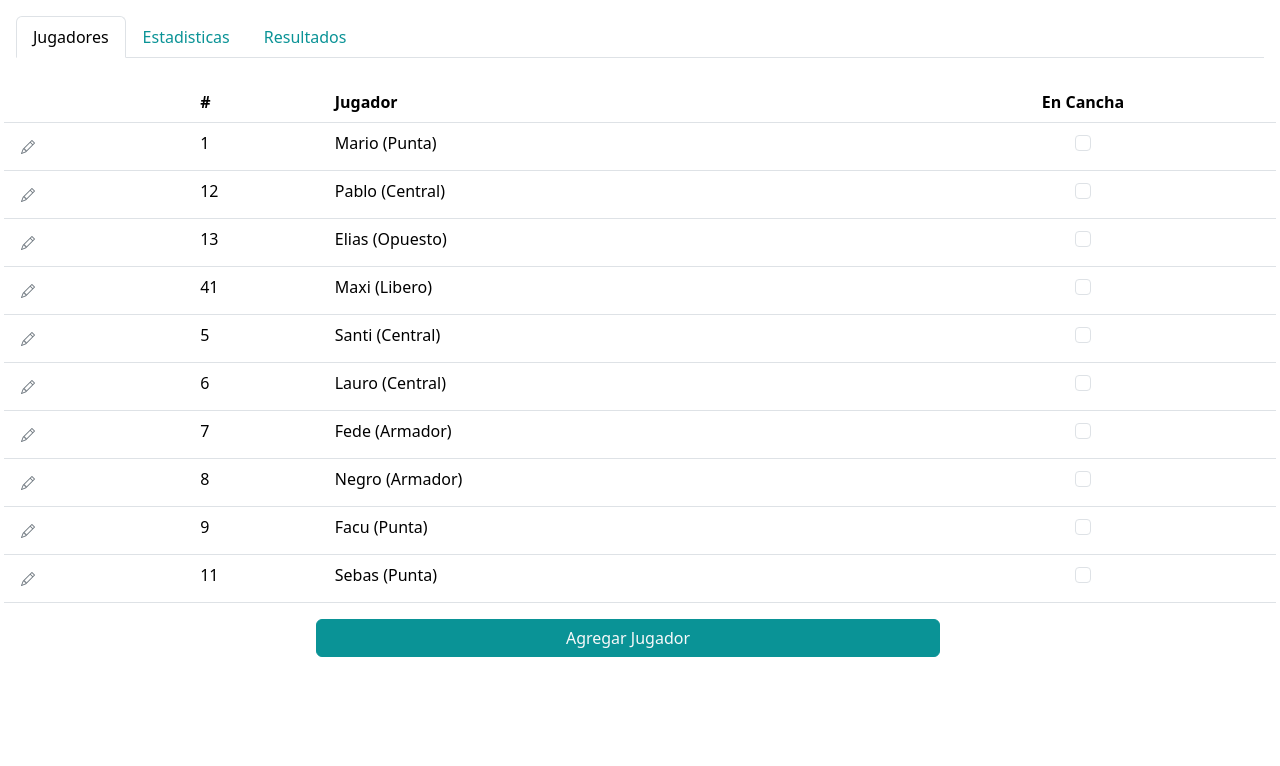
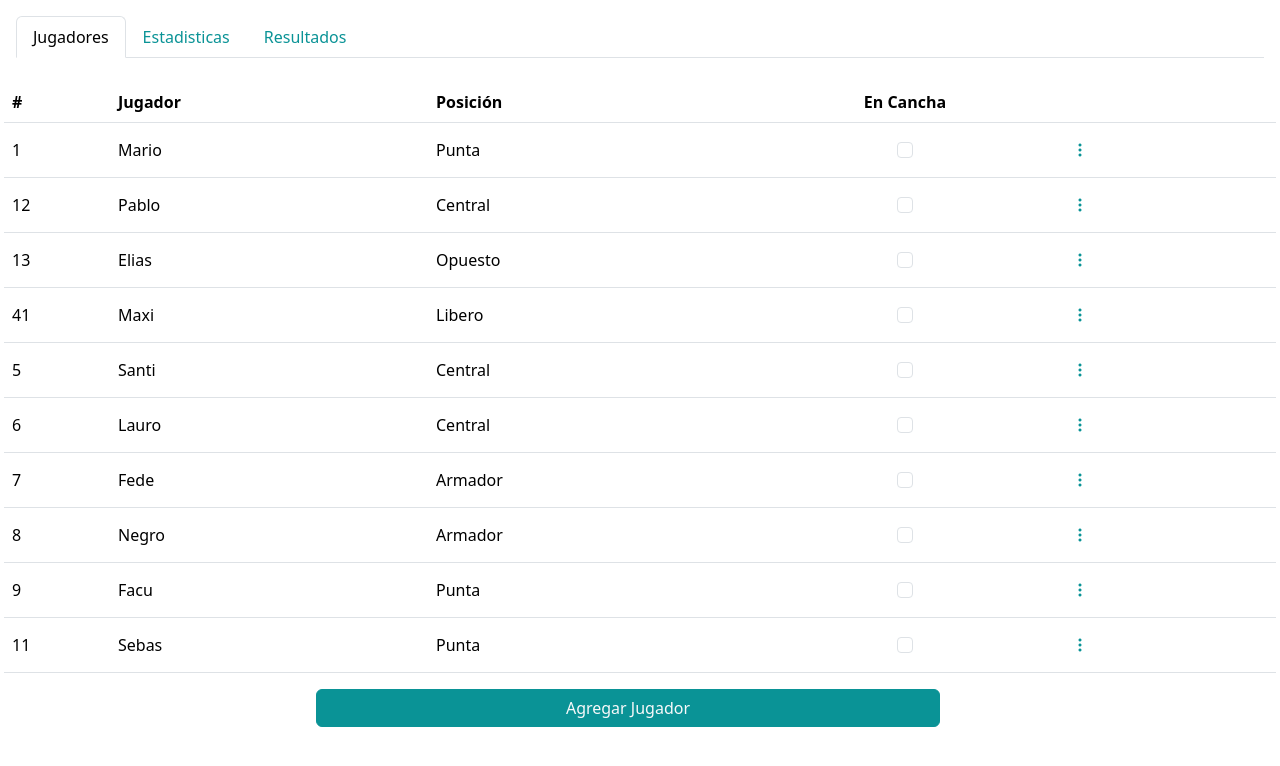
Before and after one commit to pascuapablo/EstadisticasVoley, a React (Create React App) app: page / in a window 1280 px wide. Shown: the top 766 px of the page. Built offline with nearby package versions, Linux system fonts and the light colour scheme; a small style sheet from the web is missing.

Commit message:
add new table

```diff
--- a/src/App.js
+++ b/src/App.js
@@ -21,9 +21,9 @@ function App() {
 
     const [stats, setStats] = useState([]);
 
-    const addPlayer = (name, position, playerNumber) => {
-        const newPlayer = {name, position, isInCancha: false, number: playerNumber};
-        setPlayers([...players, newPlayer]);
+    const editPlayer = (oldPlayerIndex, newPlayer) => {
+        players.splice(oldPlayerIndex, 1, newPlayer)
+        setPlayers([...players]);
     }
 
     const addStats = (playerName, action, pointValue) => {
@@ -32,11 +32,9 @@ function App() {
 
     }
 
-    const toggleInCancha = (index, isInCourt) => {
-        console.log(index, isInCourt)
-        const updatedPlayers = [...players];
-        updatedPlayers[index].isInCourt = isInCourt;
-        setPlayers(updatedPlayers);
+    const deletePlayer = (index) => {
+        players.splice(index, 1)
+        setPlayers([...players]);
     }
 
     return (
@@ -48,10 +46,10 @@ function App() {
             >
                 <Tab eventKey="tab1" title="Jugadores ">
                     <Row>
-                        <PlayerList players={players} onToggleInCancha={toggleInCancha}/>
+                        <PlayerList players={players} onDeletePlayer={deletePlayer} onEditPlayer={editPlayer}/>
                     </Row>
                     <Row>
-                        <PlayerInput onAddPlayer={addPlayer}/>
+                        <PlayerInput onAddPlayer={editPlayer}/>
                     </Row>
 
 
@@ -61,6 +59,7 @@ function App() {
                 </Tab>
                 <Tab eventKey="tab3" title="Resultados" className={"text-black"}>
                     <StatsResults stats={stats} players={players}></StatsResults> </Tab>
+
             </Tabs>
 
         </div>
--- /dev/null
+++ b/src/CustomToggle.js
@@ -0,0 +1,19 @@
+import React from 'react';
+
+
+const CustomToggle = React.forwardRef(({ children, onClick }, ref) => (
+    <a
+        href=""
+        ref={ref}
+        onClick={e => {
+            e.preventDefault();
+            onClick(e);
+        }}
+    >
+        {<i className="bi bi-three-dots-vertical"></i>/* custom icon */}
+        {children}
+
+    </a>
+));
+
+export default CustomToggle;
--- a/src/PlayerInput.js
+++ b/src/PlayerInput.js
@@ -51,15 +51,19 @@ function PlayerInput({onAddPlayer}) {
                             <Form.Control type="text" placeholder="Nombre" value={playerName}
                                           onChange={e => setPlayerName(e.target.value)}/>
                         </Form.Group>
-                        <Form.Select className={"mb-3"} value={playerPosition}
+                        <Form.Select className={"mb-3 "} value={playerPosition} style={{color:"#212529"}}
                                      onChange={e => setPlayerPosition(e.target.value)}>
-                            <option>Armador</option>
-                            <option>Punta</option>
-                            <option>Central</option>
-                            <option>Opuesto</option>
-                            <option>Libero</option>
+                            <option value="" disabled style={{ display: 'none'}} >
+                                Posición
+                            </option>
+                            <option value={"Armador"} >Armador</option>
+                            <option value={"Punta"}>Punta</option>
+                            <option value={"Central"}>Central</option>
+                            <option value={"Opuesto"}>Opuesto</option>
+                            <option value={"Libero"}>Libero</option>
 
                         </Form.Select>
+
                         <Form.Group className="mb-3">
                             <Form.Control type="number" placeholder="Camiseta" value={playerNumber}
                                           onChange={e => setPlayerNumber(e.target.value)}/>
@@ -71,7 +75,7 @@ function PlayerInput({onAddPlayer}) {
                     <Button variant="secondary" onClick={handleClose}>
                         cerrar
                     </Button>
-                    <Button variant="primary" onClick={handleSubmit}>
+                    <Button variant="primary" className={"text-light"} onClick={handleSubmit}>
                         Agregar
                     </Button>
                 </Modal.Footer>
--- a/src/PlayerList.js
+++ b/src/PlayerList.js
@@ -1,41 +1,145 @@
-import React from 'react';
-import {Button} from "react-bootstrap";
+import React, {useState} from 'react';
+import {Button, Dropdown, Form, Row} from "react-bootstrap";
+import CustomToggle from "./CustomToggle";
 
-function PlayerList({ players, onToggleInCancha }) {
-    return (
-        <table className="table ">
+function PlayerList({players, onEditPlayer, onDeletePlayer}) {
+    const [playerBeingEdited, setPlayerBeingEdited] = useState("");
+    const [playerName, setPlayerName] = useState('');
+    const [playerNumber, setPlayerNumber] = useState('');
+    const [playerPosition, setPlayerPosition] = useState('');
+    const handleEdit = (index) => {
+        const player = players[index];
+        setPlayerBeingEdited(player.name);
+        setPlayerName(player.name);
+        setPlayerNumber(player.number);
+        setPlayerPosition(player.position)
+    };
+    const onToggleInCancha = (index, status) => {
+
+        onEditPlayer(index, {
+            name: players[index].name,
+            position: players[index].position,
+            number: players[index].number,
+            isInCourt: status
+        })
+    }
+
+    function exitEdit() {
+        setPlayerBeingEdited("")
+        setPlayerName("");
+        setPlayerNumber("");
+        setPlayerPosition("")
+    }
+
+    const handleSave = (index) => {
+        const player = players[index]
+        onEditPlayer(index, {
+            name: playerName,
+            number: playerNumber,
+            position: playerPosition,
+            isInCourt: player.isInCourt
+        })
+        exitEdit()
+    };
+    const handleCancel = () => {
+        setPlayerBeingEdited(null);
+    };
+
+    const handleAdd = () => {
+
+
+        setPlayerBeingEdited("Pablo");
+    };
+
+    return (<table className="table table-lg tablePlayerList">
         <thead>
         <tr>
-                <th></th>
-                <th>#</th>
-                <th>Jugador</th>
-                <th className={"text-center"}>En Cancha</th>
+            <th className={"col-1"}>#</th>
+            <th className={"col-3"}>Jugador</th>
+            <th className={"col-3"}>Posición</th>
+            <th className={"col-3 text-center"}>En Cancha</th>
+            <th className={"col-2"}></th>
         </tr>
         </thead>
         <tbody>
 
-            {players.map((player, index) => (
-                <tr key={index}>
-                    <td><Button  variant="" className={"text-secondary"} size="sm"><i className="bi bi-pencil"></i>
-                    </Button></td>
+        {players.map((player, index) => (<tr key={index}>
 
-                    <td>{player.number}</td>
-                    <td>{player.name} ({player.position})</td>
+                    <td>
+                        {playerBeingEdited !== player.name ? player.number :
+                            <Form.Control type="number" placeholder="" value={playerNumber}
+                                          onChange={e => setPlayerNumber(e.target.value)}/>}</td>
+                    <td>{playerBeingEdited !== player.name ? player.name :
+                        <Form.Control type="text" placeholder="" value={playerName}
+                                      onChange={e => setPlayerName(e.target.value)}/>} </td>
+                    <td>{playerBeingEdited !== player.name ? player.position :
+                        <Form.Select  value={playerPosition}
+                                     onChange={e => setPlayerPosition(e.target.value)}>
+                            <option value="" disabled style={{display: 'none'}}>
+                                Posición
+                            </option>
+                            <option value={"Armador"}>Armador</option>
+                            <option value={"Punta"}>Punta</option>
+                            <option value={"Central"}>Central</option>
+                            <option value={"Opuesto"}>Opuesto</option>
+                            <option value={"Libero"}>Libero</option>
+
+                        </Form.Select>}
+                    </td>
+
                     <td className={"text-center"}>
                         <input
                             type="checkbox"
-                            checked={player.isInCancha }
+                            checked={player.isInCancha}
                             onChange={(e) => {
                                 onToggleInCancha(index, e.target.checked);
                             }}
                             className={"form-check-input"}
                         />
                     </td>
+                    <td>
+                        {playerBeingEdited !== player.name ?
+                            <Dropdown>
+                                <Dropdown.Toggle as={CustomToggle}>
+                                </Dropdown.Toggle>
+                                <Dropdown.Menu size="sm" title="asdas">
+                                    <Dropdown.Item>
+                                        <Button variant="" className={"text-secondary"} onClick={() => {
+                                            handleEdit(index)
+                                        }}>Editar
+                                        </Button>
+                                    </Dropdown.Item>
+                                    <Dropdown.Item>
+                                        <Button variant="" className={"text-secondary"} onClick={() => {
+                                            onDeletePlayer(index)
+                                        }}>Borrar
+                                        </Button>
+                                    </Dropdown.Item>
+
+
+                                </Dropdown.Menu>
+                            </Dropdown>
+                            :
+                            <div className={"d-flex"}>
+                                <Button onClick={() => {
+                                    handleSave(index)
+                                }} variant="" className={"text-success"}><i className="bi bi-check-circle-fill"></i>
+                                </Button>
+                                <Button variant="" className={"text-danger"} onClick={() => {
+                                    exitEdit()
+                                }}><i className="bi bi-x-circle-fill"></i>
+                                </Button>
+                            </div>
+
+                        }
+                    </td>
+
                 </tr>
-            ))}
+            )
+        )}
         </tbody>
-        </table>
-    );
+    </table>)
+        ;
 }
 
 export default PlayerList;
--- a/src/css/app.scss
+++ b/src/css/app.scss
@@ -16,3 +16,12 @@ $btn-active-border-tint-amount:   80%;
 
 .tableFixHead          { overflow: auto; height: 100vh; }
 .tableFixHead thead th { position: sticky; top: 0; z-index: 1; }
+.tablePlayerList tbody tr { height: 55px; vertical-align:middle }
+
+.dropdown-menu.show {
+  --bs-dropdown-min-width: 0em;
+}
+
+.btn {
+  --bs-btn-padding-x: 0;
+}
```
Lines whose indentation alone changed are shown as unchanged.
